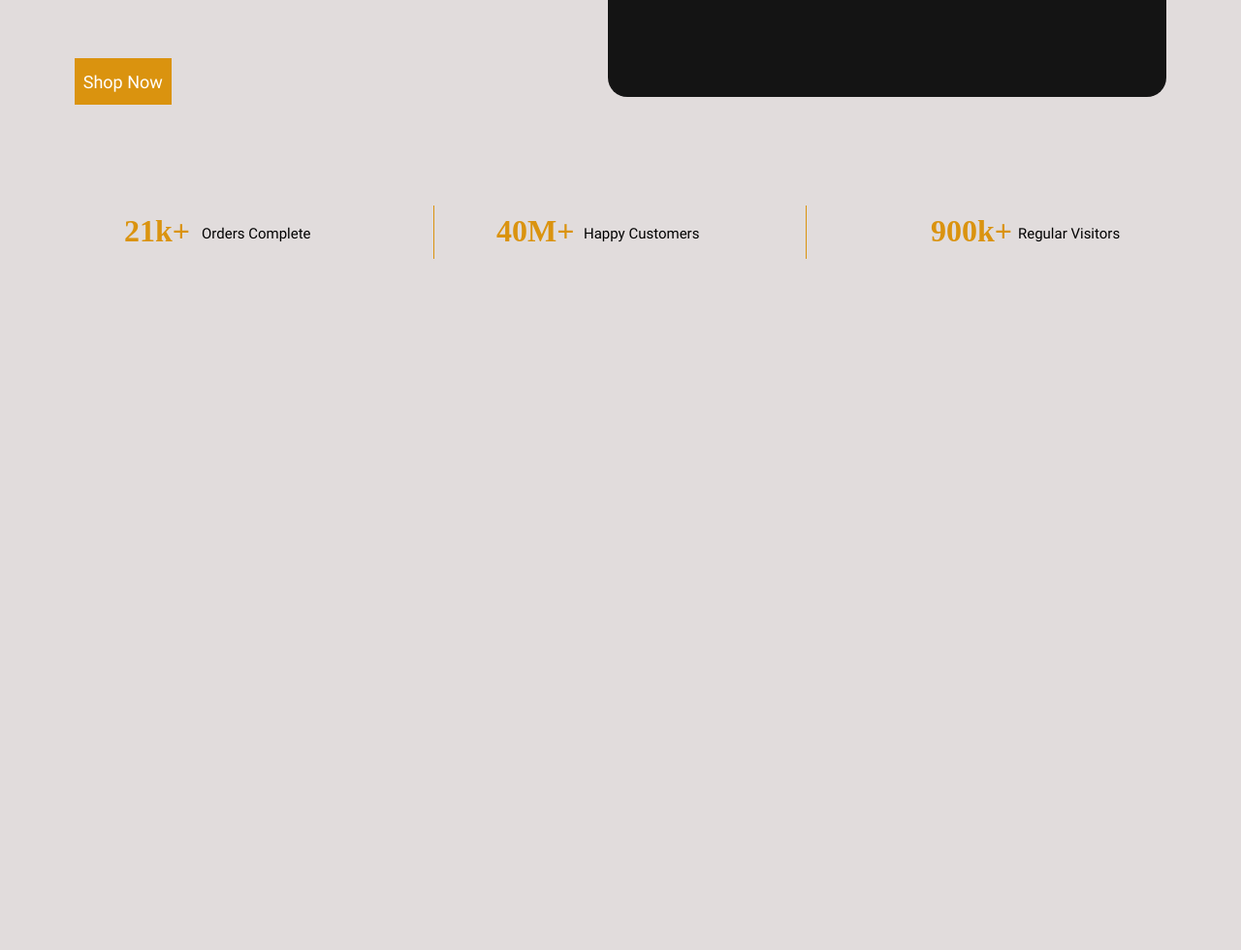
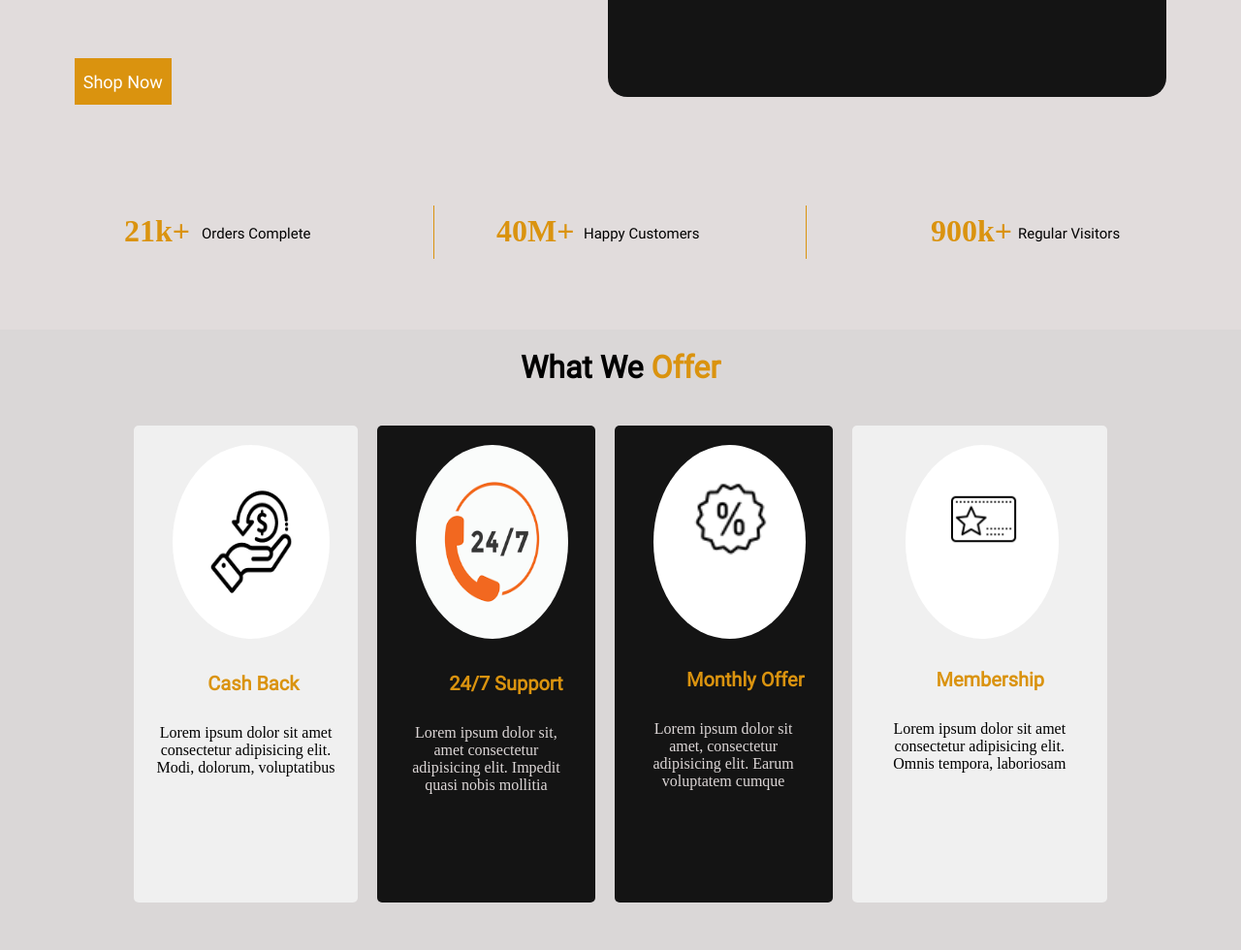
Before and after one commit to Ifabrice520/shoes-shopping-, a plain HTML site: page index.html in a window 1280 px wide. Shown: the part 500-1480 px from the top of the page at 97% size. Before the commit the page ends 800 px from the top, so only its background shows below. Drawn offline with Linux system fonts and the light colour scheme; files whose address does not match are found by name.

Commit message:
shoes shopping

```diff
--- a/css/style.css
+++ b/css/style.css
@@ -270,3 +270,182 @@ body {
     font-family: roboto;
     left: 90px;
 }
+
+.offer {
+    width: 100%;
+    height: 80vh;
+    position: absolute;
+    top: 105%;
+    /* left: 5%; */
+    background-color: rgb(218, 215, 215);
+}
+
+.offer h1 {
+    text-align: center;
+    position: relative;
+    top: 20px;
+    font-family: roboto;
+}
+
+.offer span {
+    color: rgb(218, 147, 15);
+}
+
+.offer_container {
+    width: 80%;
+    height: 80%;
+    /* background-color: blue; */
+    position: relative;
+    left: 10%;
+    top: 8%;
+    display: grid;
+    grid-template-columns: auto auto auto auto;
+    padding: 10px;
+    gap: 20px;
+}
+
+.offer_container > div {
+    border-radius: 5px;
+
+}
+
+.grid1 {
+    background-color: rgb(240, 240, 240);
+}
+
+.grid1_img img{
+    width: 70%;
+    height: 25vh;
+    position: relative;
+    top: 20px;
+    left: 40px;
+    border-radius: 50%;
+}
+
+.grid1 span {
+    font-weight: 600;
+    font-family: roboto;
+    font-size: 20px;
+    position: relative;
+    left: 33%;
+    top: 50px;
+}
+
+.grid1 p {
+    width: 80%;
+    position: relative;
+    left: 10%;
+    top: 80px;
+    text-align: center;
+}
+
+.grid2 {
+    background-color: rgb(20, 20, 20);
+}
+
+
+.grid2_img img{
+    width: 70%;
+    height: 25vh;
+    position: relative;
+    top: 20px;
+    left: 40px;
+    /* background-color: red; */
+    border-radius: 50%;
+}
+
+.grid2 span {
+    font-weight: 600;
+    font-family: roboto;
+    font-size: 20px;
+    position: relative;
+    left: 33%;
+    top: 50px;
+}
+
+.grid2 p {
+    width: 80%;
+    position: relative;
+    left: 10%;
+    top: 80px;
+    text-align: center;
+    color: rgb(220, 214, 214);
+}
+
+.grid3 {
+    background-color: rgb(20, 20, 20);
+}
+
+.grid3_img{
+    width: 70%;
+    height: 25vh;
+    position: relative;
+    top: 20px;
+    left: 40px;
+    background-color: white;
+    border-radius: 50%;
+}
+
+.grid3_img img {
+    width: 50%;
+    position: relative;
+    left: 26%;
+    top: 37px;
+}
+
+.grid3 span {
+    font-weight: 600;
+    font-family: roboto;
+    font-size: 20px;
+    position: relative;
+    left: 33%;
+    top: 50px;
+}
+
+.grid3 p {
+    width: 80%;
+    position: relative;
+    left: 10%;
+    top: 80px;
+    text-align: center;
+    color: rgb(220, 214, 214);
+}
+
+.grid4 {
+    background-color: rgb(240, 240, 240);
+}
+
+.grid4_img{
+    width: 60%;
+    height: 25vh;
+    position: relative;
+    top: 20px;
+    left: 55px;
+    background-color: white;
+    border-radius: 50%;
+}
+
+.grid4_img img {
+    width: 50%;
+    position: relative;
+    left: 26%;
+    top: 37px;
+}
+
+
+.grid4 span {
+    font-weight: 600;
+    font-family: roboto;
+    font-size: 20px;
+    position: relative;
+    left: 33%;
+    top: 50px;
+}
+
+.grid4 p {
+    width: 80%;
+    position: relative;
+    left: 10%;
+    top: 80px;
+    text-align: center;
+}
--- a/index.html
+++ b/index.html
@@ -89,5 +89,48 @@
             <p>Regular Visitors</p>
         </div>
     </div>
+v>
+
+    <div class="offer">
+        <h1>What We <span>Offer</span></h1>
+
+        <div class="offer_container">
+            <div class="grid1">
+                <div class="grid1_img">
+                    <img src="img/icon/cash.jpg" alt="cash">
+            </div>
+                <span>Cash Back</span>
+
+                <p>Lorem ipsum dolor sit amet consectetur adipisicing elit. Modi, dolorum, voluptatibus</p>
+            </div>
+            <div class="grid2">
+                <div class="grid2_img">
+                    <img src="img/icon/images.png" alt="support">
+                </div>
+
+                <span>24/7 Support</span>
+
+                <p>Lorem ipsum dolor sit, amet consectetur adipisicing elit. Impedit quasi nobis mollitia</p>
+            </div>
+            <div class="grid3">
+                <div class="grid3_img">
+                    <img src="img/icon/discount.png" alt="discount">
+                </div>
+
+                <span>Monthly Offer</span>
+
+                <p>Lorem ipsum dolor sit amet, consectetur adipisicing elit. Earum voluptatem cumque</p>
+            </div>
+            <div class="grid4">
+                <div class="grid4_img">
+                    <img src="img/icon/membership.png" alt="membership">
+                </div>
+
+                <span>Membership</span>
+
+                <p>Lorem ipsum dolor sit amet consectetur adipisicing elit. Omnis tempora, laboriosam</p>
+            </div>
+        </div>
+    </div>
 </body>
 </html>
```
Also changed, not shown: img/icon/discount.png (added), img/icon/membership.png (added).
